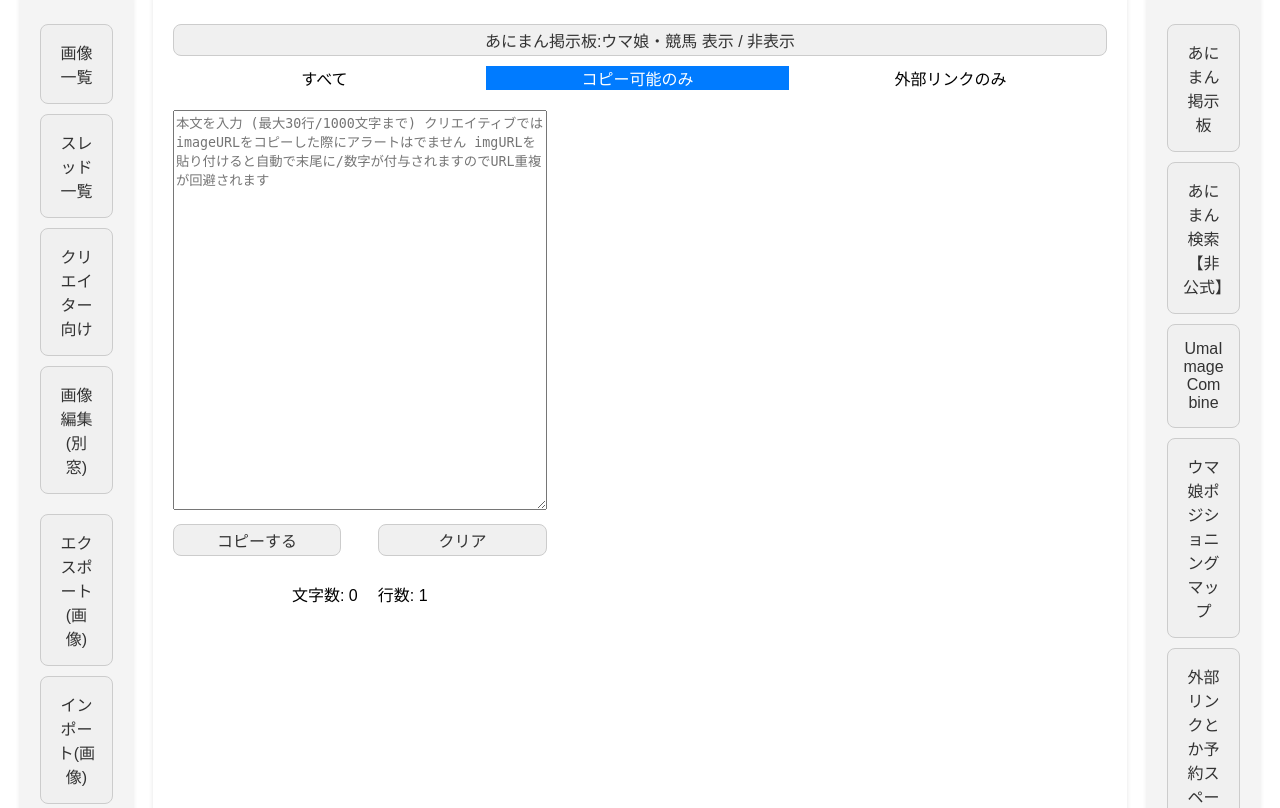
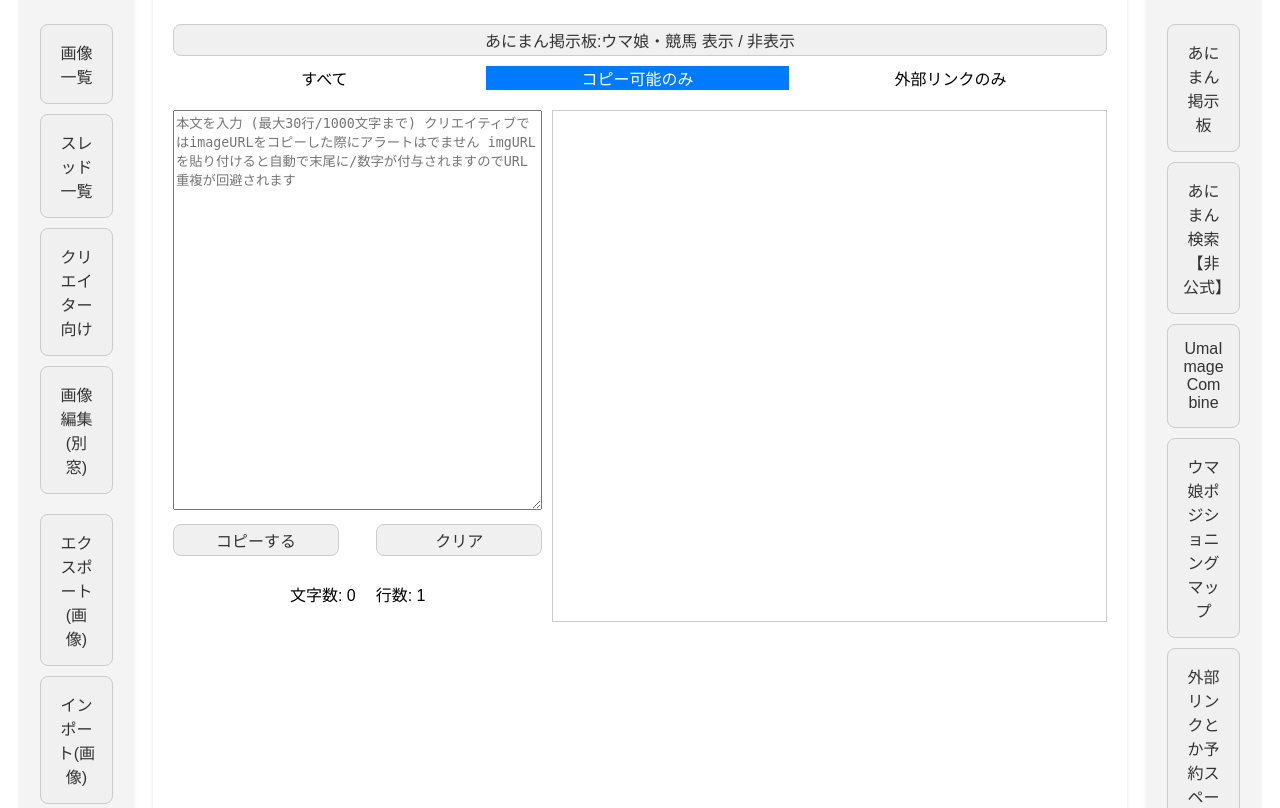
Before and after one commit to channkenn/animan_image, a Flask app: page /creative in a window 1280 px wide. Shown: the part 147-955 px from the top of the page. Run offline with Flask 3, Linux system fonts and the light colour scheme.

Commit message:
画像一覧とクリエイター向けのidをいじった際に崩れたStyleを修正

```diff
--- a/static/styles.css
+++ b/static/styles.css
@@ -404,7 +404,8 @@
 }
 
 /* .content-container の直下にある #favorites-container のスタイル */
-.content-container > #favorites-container {
+.content-container > #favorites-container,
+.content-container > #favoritesCreative-container {
   width: 60%;
   max-height: 600px;
   overflow-y: auto;
```
